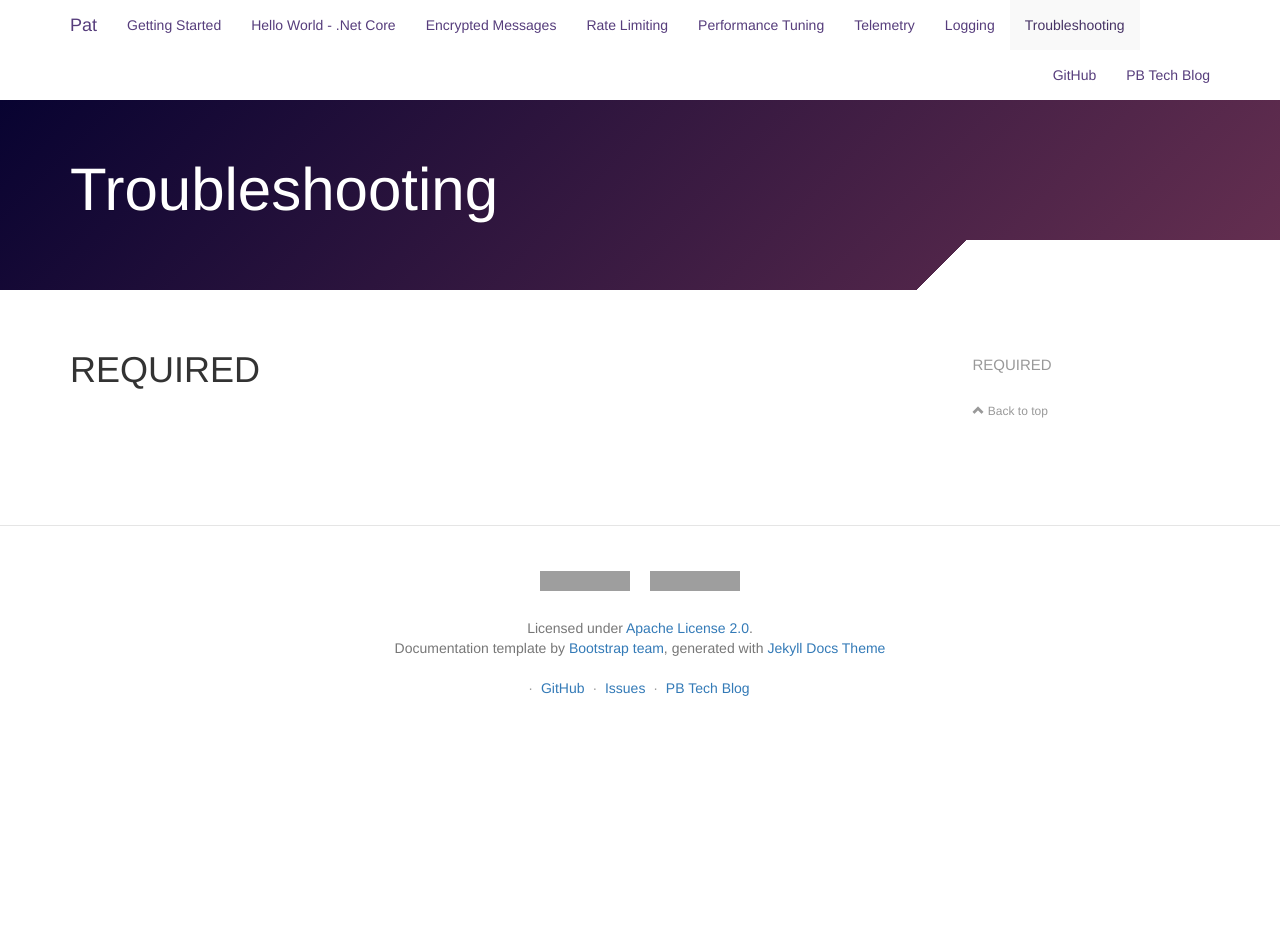
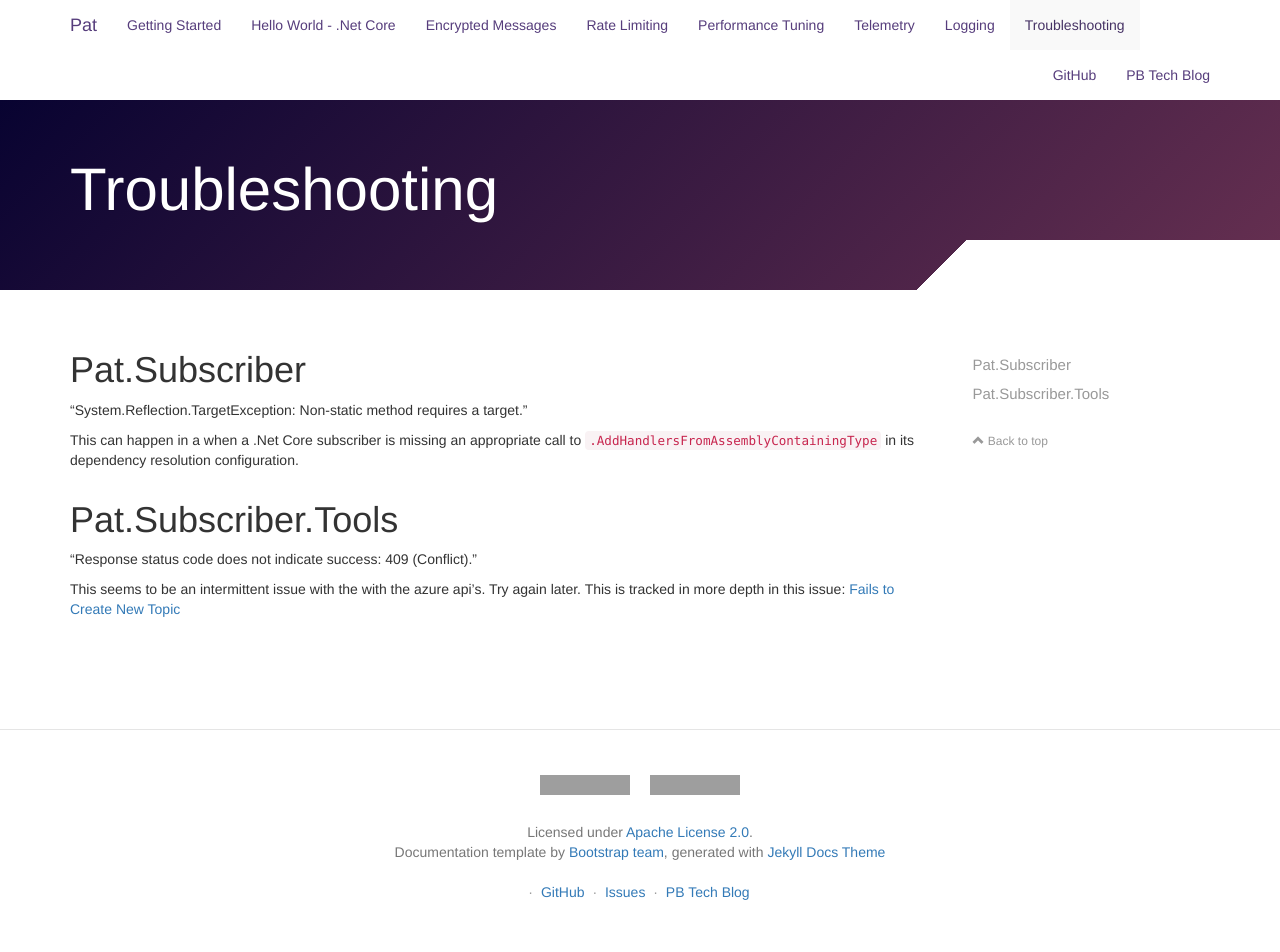
Before and after one commit to purplebricks/pat, a Jekyll site: the page built from docs/troubleshooting.md, in a window 1280 px wide. Built offline with Jekyll 4.4.1, drawn with Linux system fonts in a browser that asks for light colours; nearby versions of some CDN libraries; before the commit the page ends 900 px from its top, so only the background shows below that; grey boxes are pictures that could not be loaded.

Commit message:
Initial Troubleshooting

```diff
--- a/docs/troubleshooting.md
+++ b/docs/troubleshooting.md
@@ -5,4 +5,17 @@ sort: 8
 title: Troubleshooting
 ---
 
-# REQUIRED
+# Pat.Subscriber
+
+"System.Reflection.TargetException: Non-static method requires a target."
+
+This can happen in a when a .Net Core subscriber is missing an appropriate call to
+`.AddHandlersFromAssemblyContainingType` in its dependency resolution configuration.
+
+
+# Pat.Subscriber.Tools
+
+"Response status code does not indicate success: 409 (Conflict)."
+
+This seems to be an intermittent issue with the with the azure api's. Try again later. This is tracked in more
+depth in this issue: [Fails to Create New Topic](https://github.com/purplebricks/Pat.Subscriber.Tools/issues/2)
```
